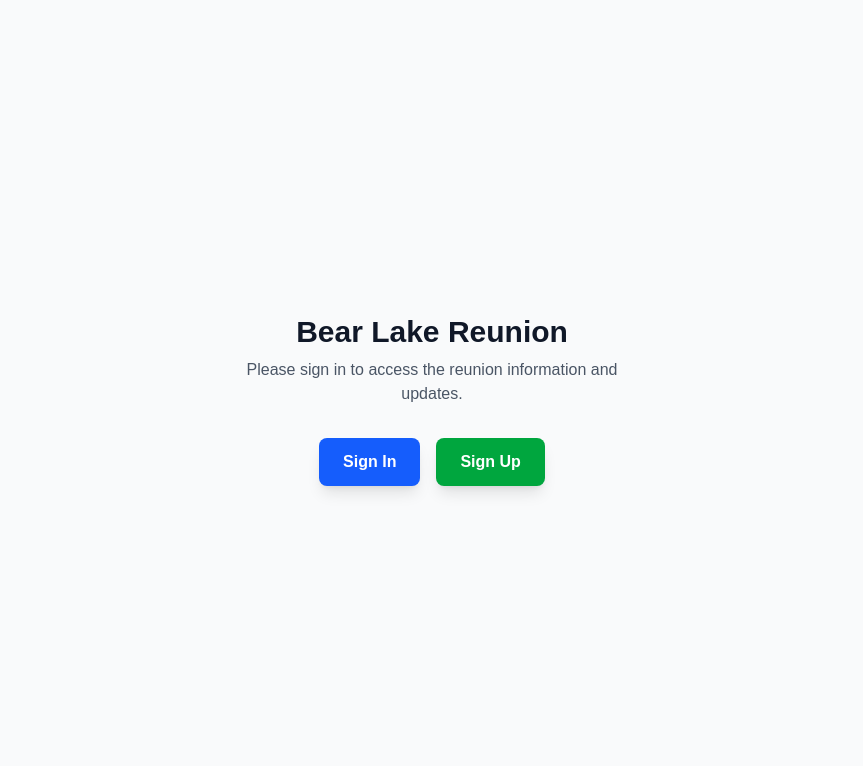
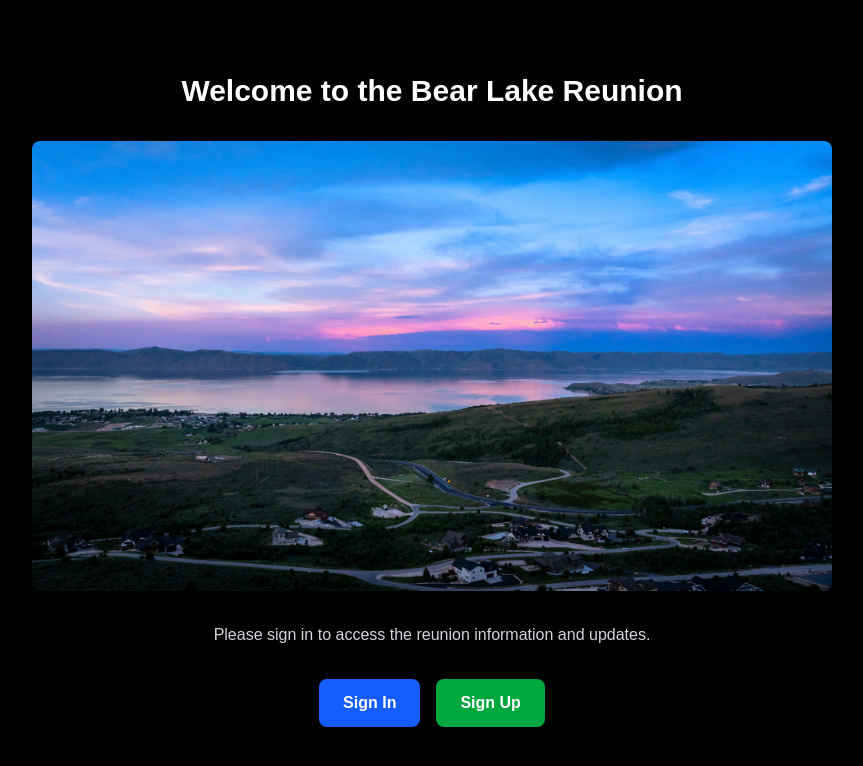
Before and after one commit to davsav16/bear-lake-reunion, a Next.js app: page / in a window 1280 px wide. Shown: the top 766 px of the page, without its empty margins (208-1071 px from the left). Built offline with nearby package versions, Linux system fonts and the light colour scheme; no server answers.

Commit message:
added bear lake image

```diff
--- a/app/components/AuthWrapper.tsx
+++ b/app/components/AuthWrapper.tsx
@@ -1,7 +1,7 @@
 "use client";
 
 import { SignInButton, SignUpButton, useAuth } from "@clerk/nextjs";
-import { useEffect } from "react";
+import Image from "next/image";
 
 interface AuthWrapperProps {
   children: React.ReactNode;
@@ -13,9 +13,9 @@ export default function AuthWrapper({ children }: AuthWrapperProps) {
   // Don't render anything until auth state is loaded
   if (!isLoaded) {
     return (
-      <div className="min-h-screen flex items-center justify-center bg-gray-50">
+      <div className="min-h-screen flex items-center justify-center bg-black">
         <div className="text-center">
-          <h1 className="text-3xl font-bold text-gray-900 mb-2">Loading...</h1>
+          <h1 className="text-3xl font-bold text-white mb-2">Loading...</h1>
         </div>
       </div>
     );
@@ -28,13 +28,22 @@ export default function AuthWrapper({ children }: AuthWrapperProps) {
 
   // If user is not signed in, show the sign-in/sign-up options
   return (
-    <div className="min-h-screen flex items-center justify-center bg-gray-50">
-      <div className="max-w-md w-full space-y-8 p-8">
+    <div className="min-h-screen flex items-center justify-center bg-black">
+      <div className=" w-full space-y-8 p-8">
         <div className="text-center">
-          <h1 className="text-3xl font-bold text-gray-900 mb-2">
-            Bear Lake Reunion
+          <h1 className="text-3xl font-bold text-white mb-2">
+            Welcome to the Bear Lake Reunion
           </h1>
-          <p className="text-gray-600 mb-8">
+          <div className="flex justify-center my-8">
+            <Image
+              src="/bear-lake-1.jpg"
+              alt="Bear Lake Reunion Logo"
+              width={800}
+              height={800}
+              className="rounded-lg"
+            />
+          </div>
+          <p className="text-gray-300 mb-8">
             Please sign in to access the reunion information and updates.
           </p>
           <div className="flex gap-4 justify-center">
```
